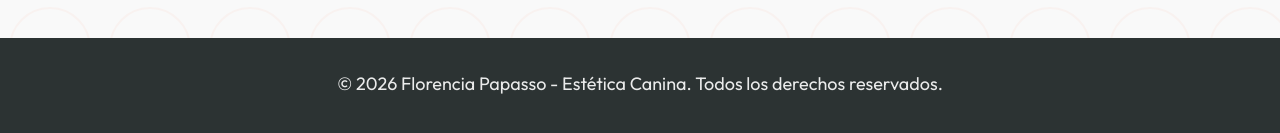
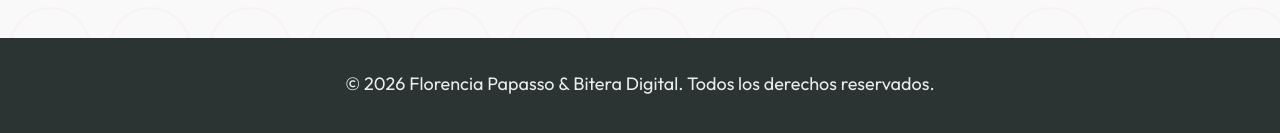
Before and after one commit to admin-biteradigital-com/florencia-estetica-canina, a Next.js app: page / in a window 1280 px wide. Shown: the part 3604-3737 px from the top of the page. Built offline with nearby package versions, Linux system fonts and the light colour scheme.

Commit message:
feat: Update site metadata, Open Graph images, and footer copyright, and modify the hero image.

```diff
--- a/src/app/layout.tsx
+++ b/src/app/layout.tsx
@@ -4,15 +4,25 @@
 export const metadata: Metadata = {
   title: 'Florencia | Estética Canina & Auxiliar Veterinaria',
   description: 'Portafolio profesional de Florencia Papasso, Auxiliar Veterinaria y especialista en Estética Canina. Cortes con amor, diversión y cuidado para tus perritos.',
-  keywords: 'estética canina, peluquería canina, auxiliar veterinaria, cortes de pelo para perros, Florencia',
-  authors: [{ name: 'Florencia' }],
+  keywords: 'estética canina, peluquería canina, auxiliar veterinaria, cortes de pelo para perros, Florencia, Lomas de Solymar, Canelones',
+  authors: [{ name: 'Florencia Papasso' }],
   openGraph: {
     title: 'Florencia | Estética Canina & Auxiliar Veterinaria',
-    description: 'Portafolio profesional y servicios de estética canina con mucho amor y cuidado.',
+    description: 'Portafolio profesional y servicios de estética canina con mucho amor y cuidado. Más de 9 años de experiencia.',
     url: 'https://florencia-estetica-canina.pages.dev',
     siteName: 'Florencia Estética Canina',
     locale: 'es_UY',
     type: 'website',
+    images: [{
+      url: 'https://florencia-estetica-canina.pages.dev/hero.png',
+      width: 1024,
+      height: 1024,
+      alt: 'Florencia Estética Canina - Logo con Beagle',
+    }],
+  },
+  icons: {
+    icon: '/hero.png',
+    apple: '/hero.png',
   },
 }
 
--- a/src/app/page.tsx
+++ b/src/app/page.tsx
@@ -143,7 +143,7 @@
 
       <footer className={styles.footer}>
         <div className="container">
-          <p>© {new Date().getFullYear()} Florencia Papasso - Estética Canina. Todos los derechos reservados.</p>
+          <p>© {new Date().getFullYear()} Florencia Papasso &amp; Bitera Digital. Todos los derechos reservados.</p>
         </div>
       </footer>
     </main>
```
Also changed, not shown: build_log_final.txt (added), public/hero.png.
